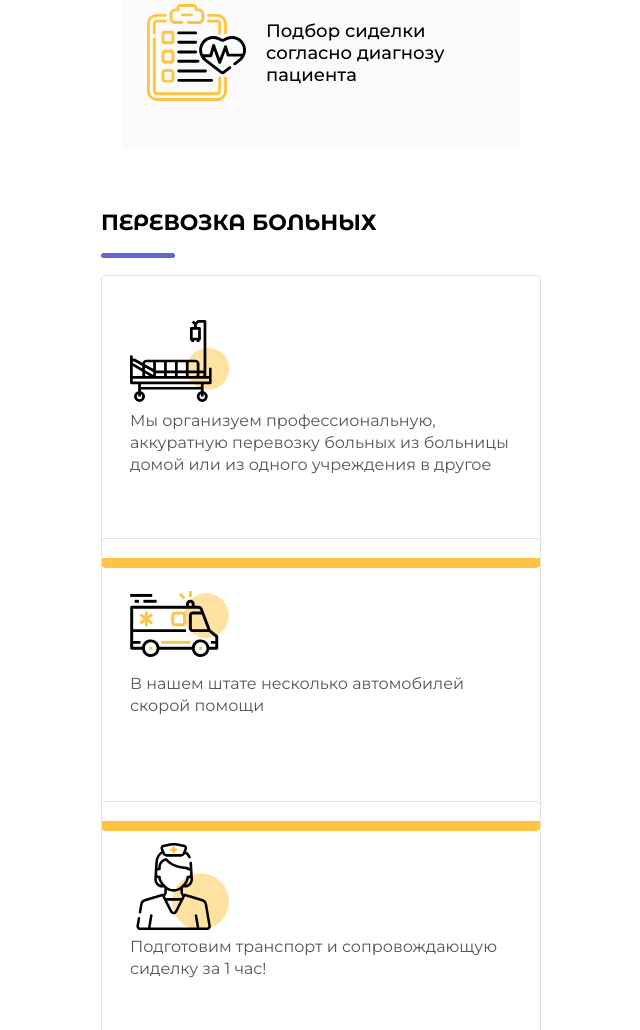
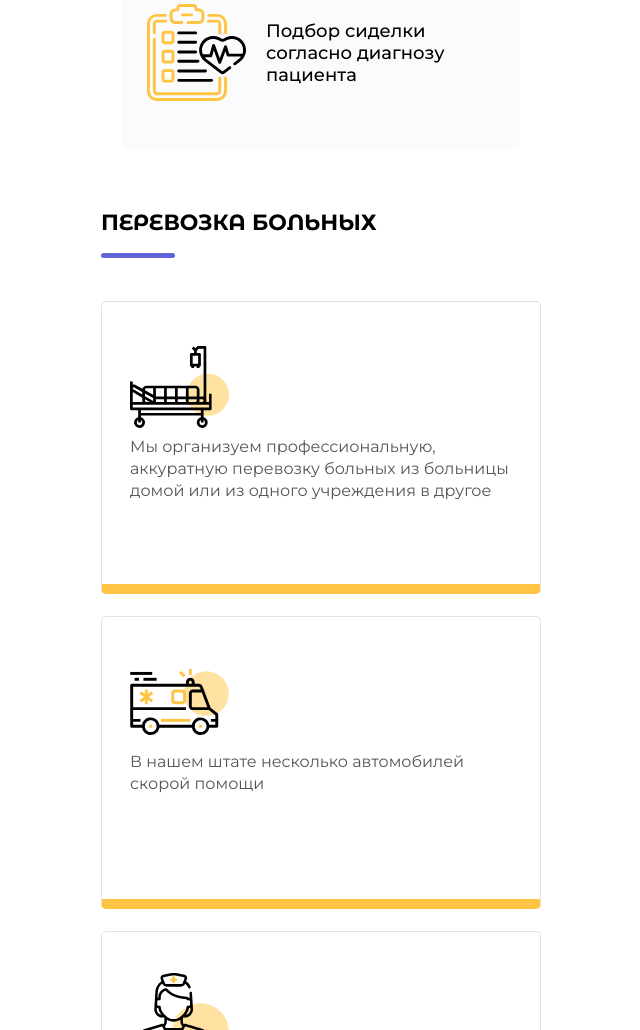
Before and after one commit to localbody/helpa, a PHP site: page / in a window 1280 px wide. Shown: the part 5470-6500 px from the top of the page, without its empty margins (319-959 px from the left). Run offline with PHP 8.4, Linux system fonts and the light colour scheme.

Commit message:
29.04.2021 22:39

```diff
--- a/src/css/style.css
+++ b/src/css/style.css
@@ -762,8 +762,6 @@ main {
   -webkit-box-direction: normal;
       -ms-flex-direction: column;
           flex-direction: column;
-  margin-top: -15px;
-  margin-bottom: -15px;
   padding: 35px 28px;
 }
 
@@ -1167,6 +1165,10 @@ main {
   border-bottom: 2px dashed #6165D7;
 }
 
+.menu__etc-link--doc:hover {
+  color: #8773E9;
+}
+
 .menu__etc-link--whatsapp {
   display: -webkit-box;
   display: -ms-flexbox;
--- a/src/scss/style.scss
+++ b/src/scss/style.scss
@@ -564,8 +564,8 @@ main {
             flex-direction: column;
             //row-gap: 30px;
 
-            margin-top: -15px;
-            margin-bottom: -15px;
+            // margin-top: -15px;
+            // margin-bottom: -15px;
 
             & > * {
                 margin-top: 15px;
@@ -968,6 +968,9 @@ main {
                     border-bottom: 2px dashed $bg-accent;
                 }
 
+                &:hover {
+                    color: $accent;
+                }
 
             }
 
```
Also changed, not shown: 1 other file.
